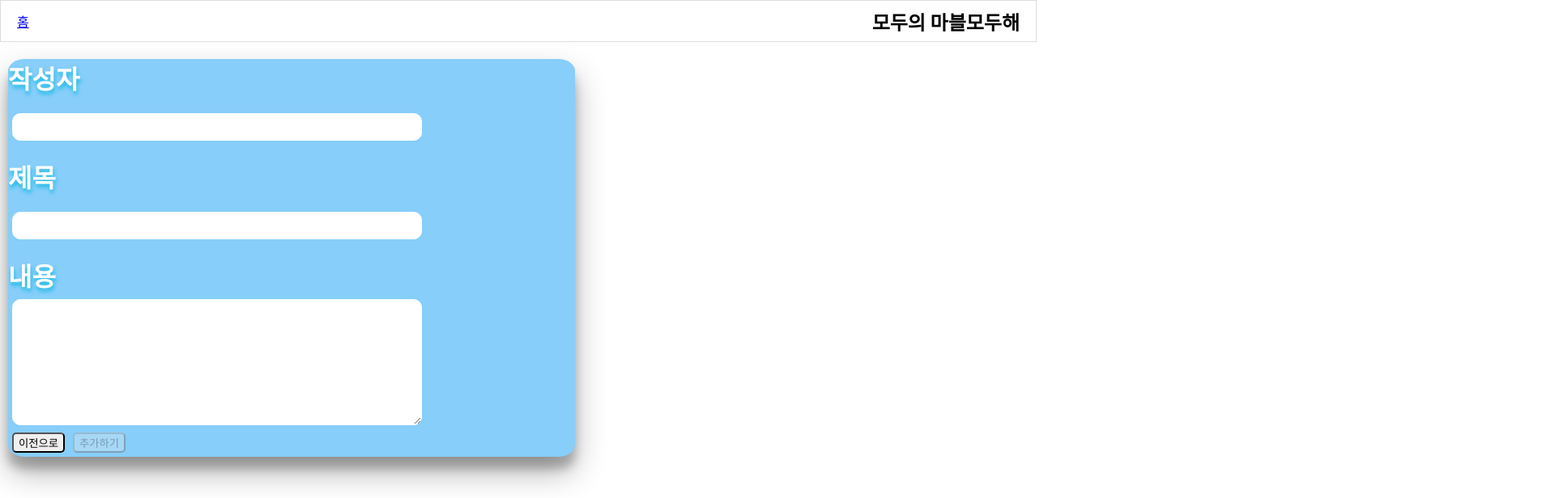
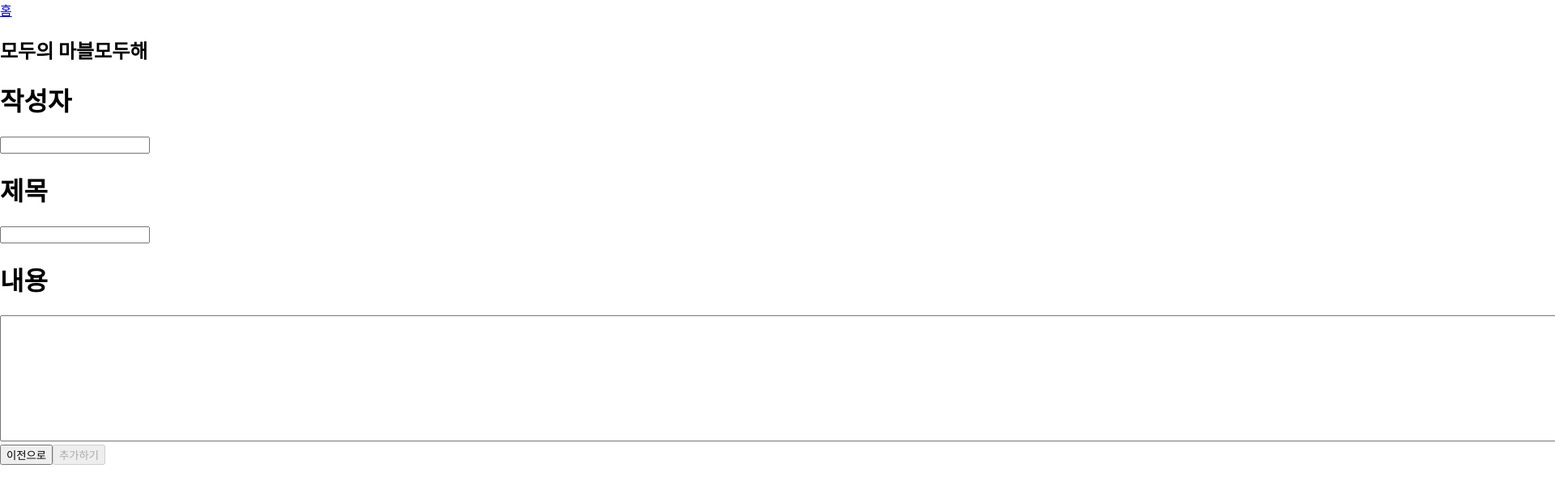
Before and after one commit to andamiro98/team_list, a React (Create React App) app: page /Form in a window 1280 px wide. Shown: the top 616 px of the page at 81% size, 1920 px wide, since content can reach past the window. Built offline with nearby package versions, Linux system fonts and the light colour scheme.

Commit message:
test
test

```diff
--- a/src/App.css
+++ /dev/null
@@ -1,40 +0,0 @@
-.header {
-  align-items: center;
-  border: 1px solid #ddd;
-  display: flex;
-  height: 50px;
-  justify-content: space-between;
-  padding: 0 20px;
-}
-.FORM-GROUP {
-  margin-top: 10px;
-  margin-left: 10px;
-  color: white;
-  text-shadow: 1px 4px 5px rgb(21, 186, 227);
-  border-radius: 3%;
-  background-color: lightskyblue;
-  box-shadow: rgba(0, 0, 0, 0.3) 0px 19px 38px,
-    rgba(0, 0, 0, 0.22) 0px 15px 12px;
-  width: 700px;
-}
-.inpot {
-  border: 1px solid white;
-  margin-top: -1px;
-  width: 500px;
-  height: 30px;
-  border-radius: 10px;
-  margin-left: 5px;
-}
-.inpoot {
-  border: 1px solid white;
-  width: 500px;
-  margin-top: -15px;
-  margin-left: 5px;
-  border-radius: 10px;
-}
-
-.buttons {
-  margin: 5px;
-  border-radius: 5px;
-
-}
--- a/src/App.js
+++ b/src/App.js
@@ -1,10 +1,8 @@
 
-import "./App.css";
-import Formpage from "./page/Formpage";
-import { Route, Routes } from "react-router-dom";
-import Homepage from "./page/Homepage";
-import Listpage from "./page/Listpage";
-import axios from "axios";
+import React from "react";
+
+import Router from "./shared/Router"
+
 
 const App = () => {
   // //URL감춰버리기
@@ -17,13 +15,9 @@ const App = () => {
   // };
 
   return (
-    <div>
-      <Routes>
-        <Route path="/" element={<Homepage />} />
-        <Route path="/Form" element={<Formpage />} />
-        <Route path="/List" element={<Listpage />} />
-      </Routes>
-    </div>
+    <>
+      <Router />
+    </>
   );
 };
 
--- a/src/components/Layout.jsx
+++ b/src/components/Layout.jsx
@@ -10,3 +10,5 @@ const Layout = () => {
         </>
     )
 }
+
+export default Layout;
--- a/src/index.js
+++ b/src/index.js
@@ -6,14 +6,12 @@ import App from "./App";
 import reportWebVitals from "./reportWebVitals";
 import { Provider } from "react-redux";
 import store from "./redux/store";
-import { BrowserRouter } from "react-router-dom";
 
 const root = ReactDOM.createRoot(document.getElementById("root"));
 root.render(
   <Provider store={store}>
-    <BrowserRouter>
+
       <App />
-    </BrowserRouter>
 
   </Provider>
 );
--- a/src/pages/Home.jsx
+++ b/src/pages/Home.jsx
@@ -1,8 +1,8 @@
 import React from "react";
 import styled from "styled-components";
-import { useNavigate } from "react-router-dom"
-import HomeBox from "../home/HomeBox"
-import { Layout } from "../components"
+import { useNavigate } from "react-router-dom";
+import HomeBox from "../home/HomeBox";
+import { Layout} from "../components";
 
 
 
@@ -23,17 +23,19 @@ const Home = () => {
                         <HomeBox
                         title="할일 기록하기"
                         onClick={() => {
-                        navigate("/Todos")
+                            navigate("/Form")
                         }}/>
 
                         <HomeBox
                         title="TODO LIST"
                         onClick={() => {
-                        navigate("/Todo")
+                            navigate("/List")
                         }}/>
 
                     </div>
                 </container>
+
+
 
         </Layout>
     )
--- a/src/pages/Todos.jsx
+++ b/src/pages/Todos.jsx
@@ -8,7 +8,7 @@ const Todos = () =>{
     return (
         <Stlayout>
             <Header/>
-            <h1>Todo List</h1>
+                <h1>Todo List</h1>
             <TodoList/>
         </Stlayout>
     )
--- a/src/redux/modules/todoSlice.js
+++ b/src/redux/modules/todoSlice.js
@@ -0,0 +1 @@
+import
--- a/src/shared/Router.js
+++ b/src/shared/Router.js
@@ -2,13 +2,19 @@ import React from "react";
 import { BrowserRouter, Route, Routes } from "react-router-dom";
 
 import Todo from "../pages/Todo";
-
+import Homepage from "../page/Homepage";
+import Listpage from "../page/Listpage";
+import Formpage from "../page/Formpage";
+import Home from "../pages/Home";
 
 const Router =() => {
     return(
         <BrowserRouter>
             <Routes>
                 {/* <Route path='/' element={}/> */}
+                <Route path="/" element={<Home />} />
+                <Route path="/Form" element={<Formpage />} />
+                <Route path="/List" element={<Listpage />} />
                 <Route path='/works/:id' element={<Todo />} />
 
             </Routes>
```
Lines whose indentation alone changed are shown as unchanged.
